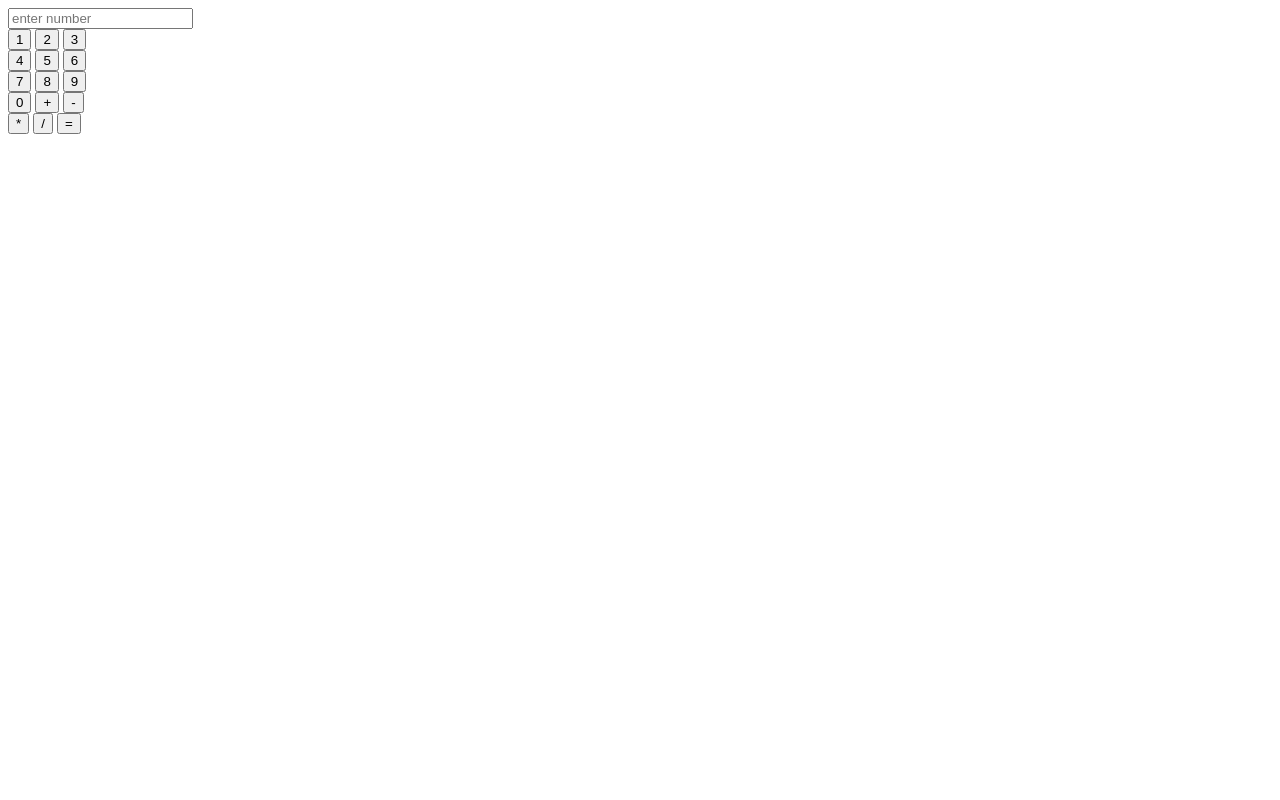
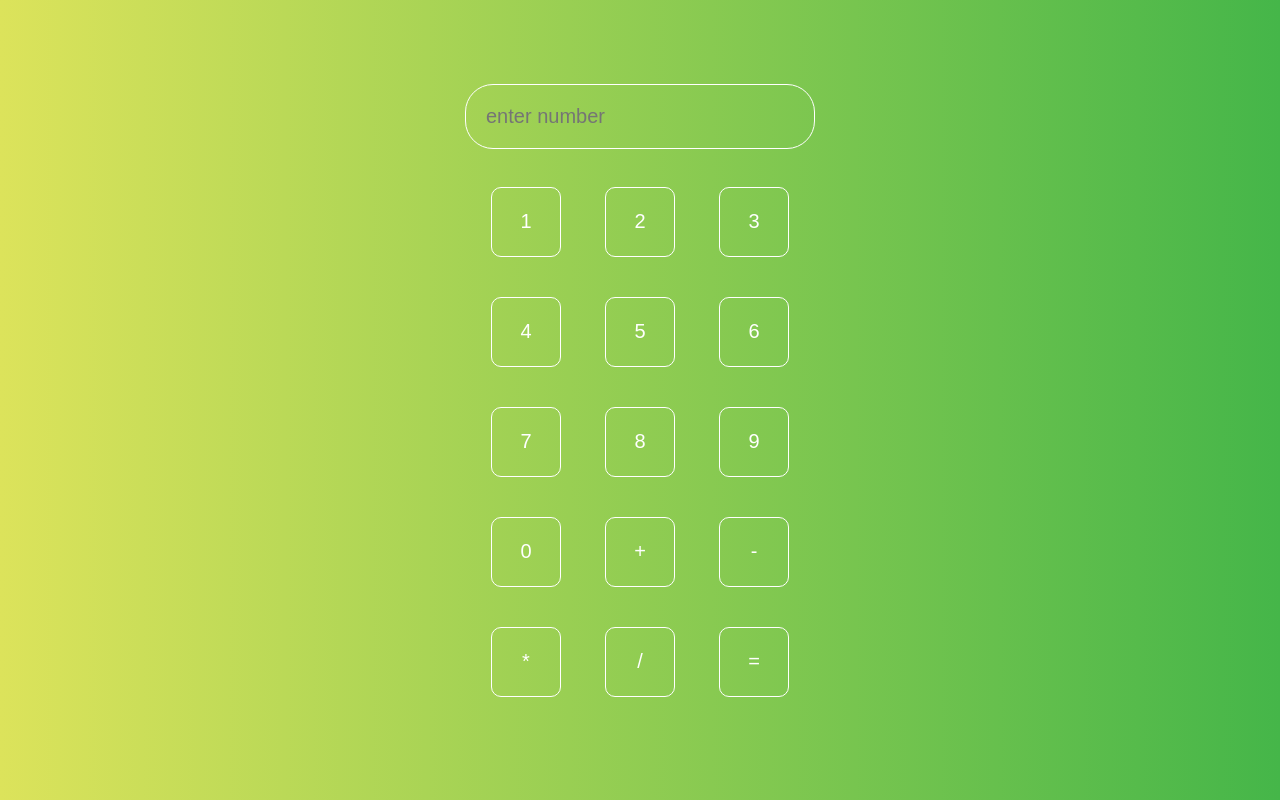
Before and after one commit to WhoAdarshPandya/calc-beginners, a plain HTML site: page index.html in a window 1280 px wide. Drawn offline with Linux system fonts and the light colour scheme.

Commit message:
style : added css

```diff
--- a/index.html
+++ b/index.html
@@ -4,12 +4,14 @@
 <head>
     <meta charset="UTF-8">
     <meta name="viewport" content="width=device-width, initial-scale=1.0">
-    <title>Document</title>
+    <title>Calculator</title>
+    <link rel="stylesheet" href="style.css">
 </head>
 
 <body>
     <div id="app">
         <input id="input" type="text" placeholder="enter number" />
+        <br>
         <br>
         <button>1</button>
         <button>2</button>
--- /dev/null
+++ b/style.css
@@ -0,0 +1,47 @@
+* {
+      margin: 0;
+      padding: 0;
+      box-sizing: border-box;
+}
+
+body {
+      display: flex;
+      text-align: center;
+      height: 100vh;
+      align-items: center;
+      justify-content: center;
+      background: linear-gradient(to right, #dce35b, #45b649);
+}
+
+input {
+      width: 350px !important;
+      padding: 20px;
+      font-size: 20px;
+      border: 1px solid white;
+      color: white;
+      user-select: none;
+      resize: none;
+      outline: none;
+      background: transparent;
+      border-radius: 28px;
+}
+
+button {
+      background: transparent;
+      padding: 20px;
+      font-size: 20px;
+      color: white;
+      text-align: center;
+      height: 70px;
+      width: 70px;
+      outline: none;
+      border: 1px solid white;
+      transition: all .5s;
+      border-radius: 10px;
+      margin: 20px;
+}
+
+button:hover {
+      background: white;
+      color: black;
+}
```
